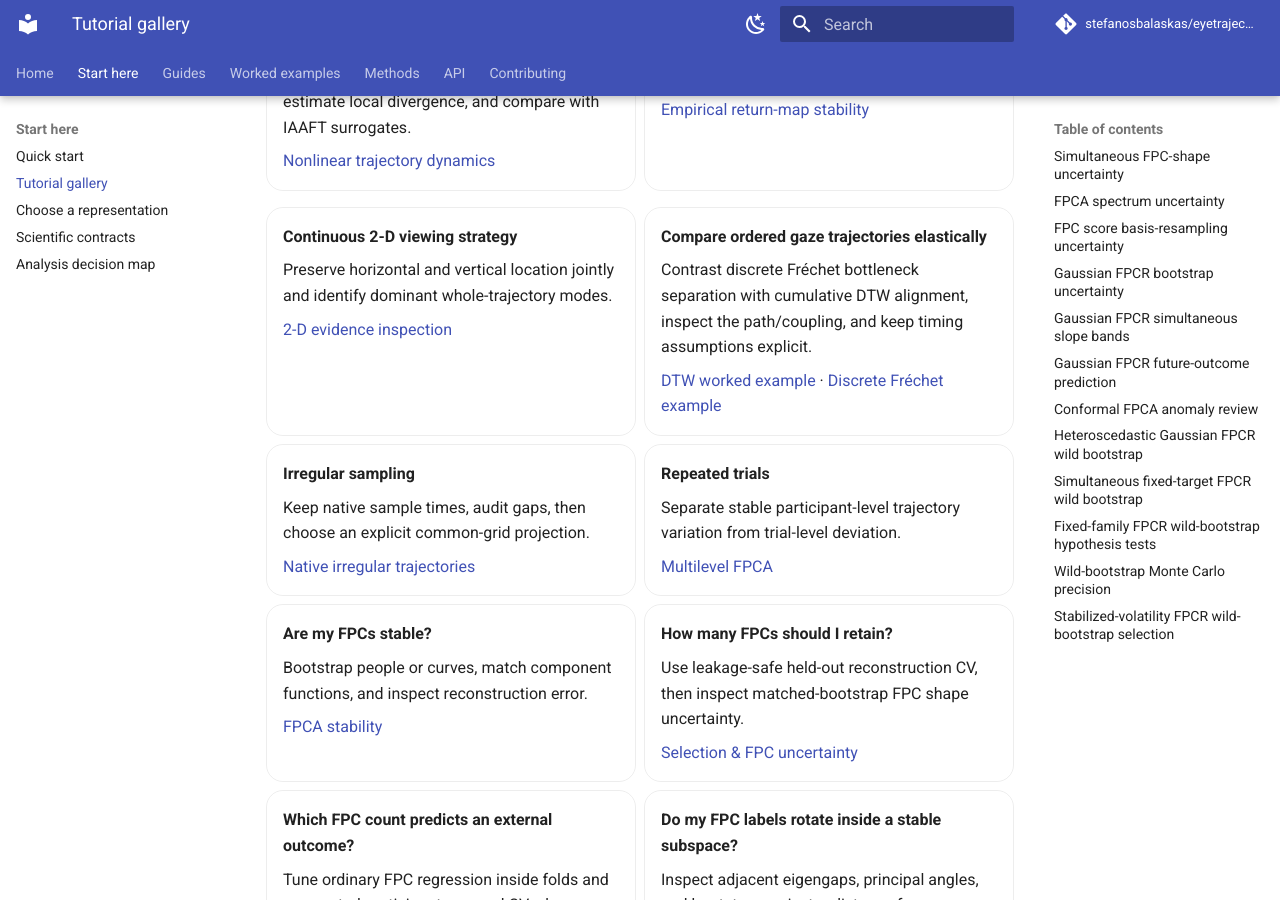
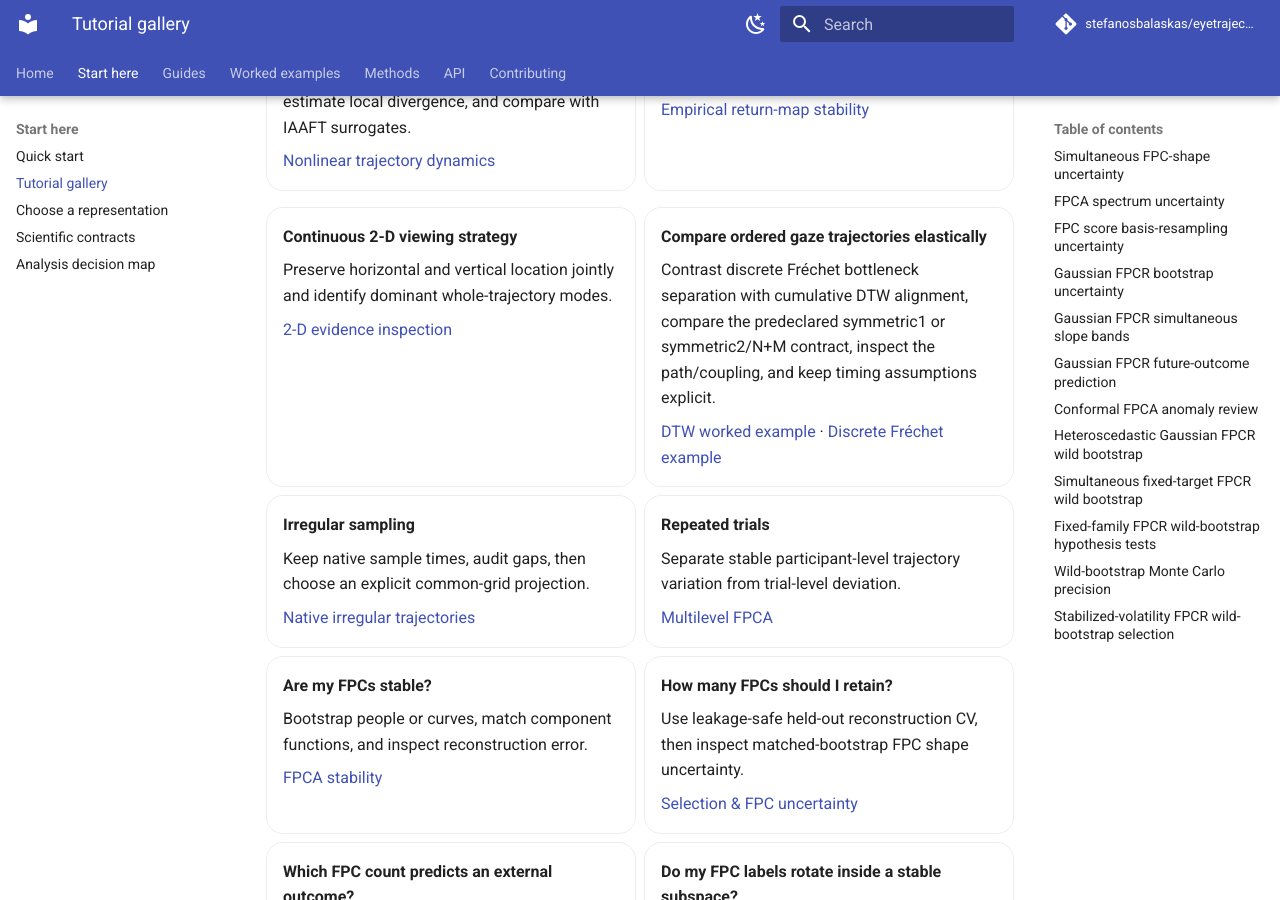
Before and after one commit to stefanosbalaskas/eyetrajectoriespy, an MkDocs documentation site: the page built from docs/tutorials/index.md, in a window 1280 px wide and 900 px high, scrolled down 745 px. Built offline with MkDocs 1.6.1 and Material for MkDocs 9.7.7, drawn with Linux system fonts in a browser that asks for light colours; comment, search, counter and statistics services are not loaded.

Commit message:
Update DTW tutorial card for 0.34

```diff
--- a/docs/tutorials/index.md
+++ b/docs/tutorials/index.md
@@ -53,7 +53,7 @@ Choose a tutorial by the scientific problem rather than by the function name.
 
 -   **Compare ordered gaze trajectories elastically**
 
-    Contrast discrete Fréchet bottleneck separation with cumulative DTW alignment, inspect the path/coupling, and keep timing assumptions explicit.
+    Contrast discrete Fréchet bottleneck separation with cumulative DTW alignment, compare the predeclared symmetric1 or symmetric2/N+M contract, inspect the path/coupling, and keep timing assumptions explicit.
 
     [DTW worked example](../examples/dynamic-time-warping.md) · [Discrete Fréchet example](../examples/discrete-frechet.md)
 
```
